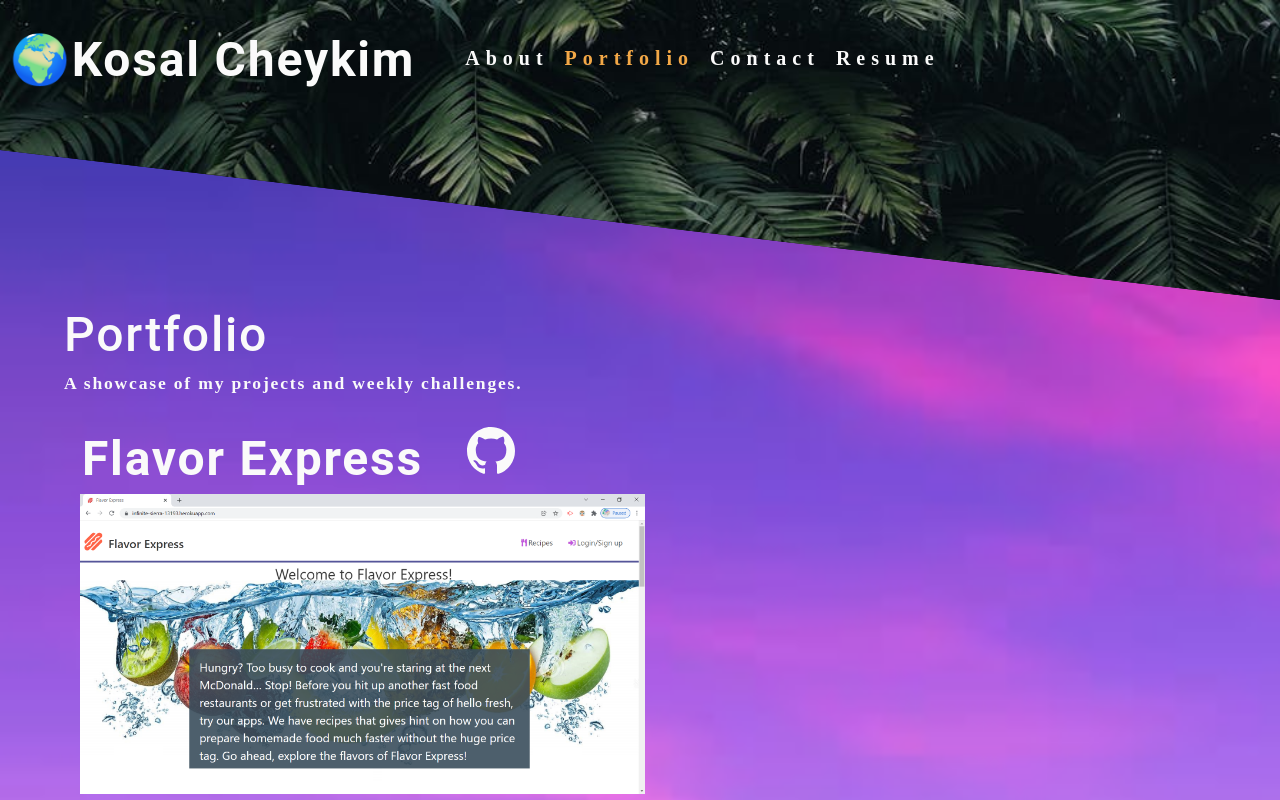
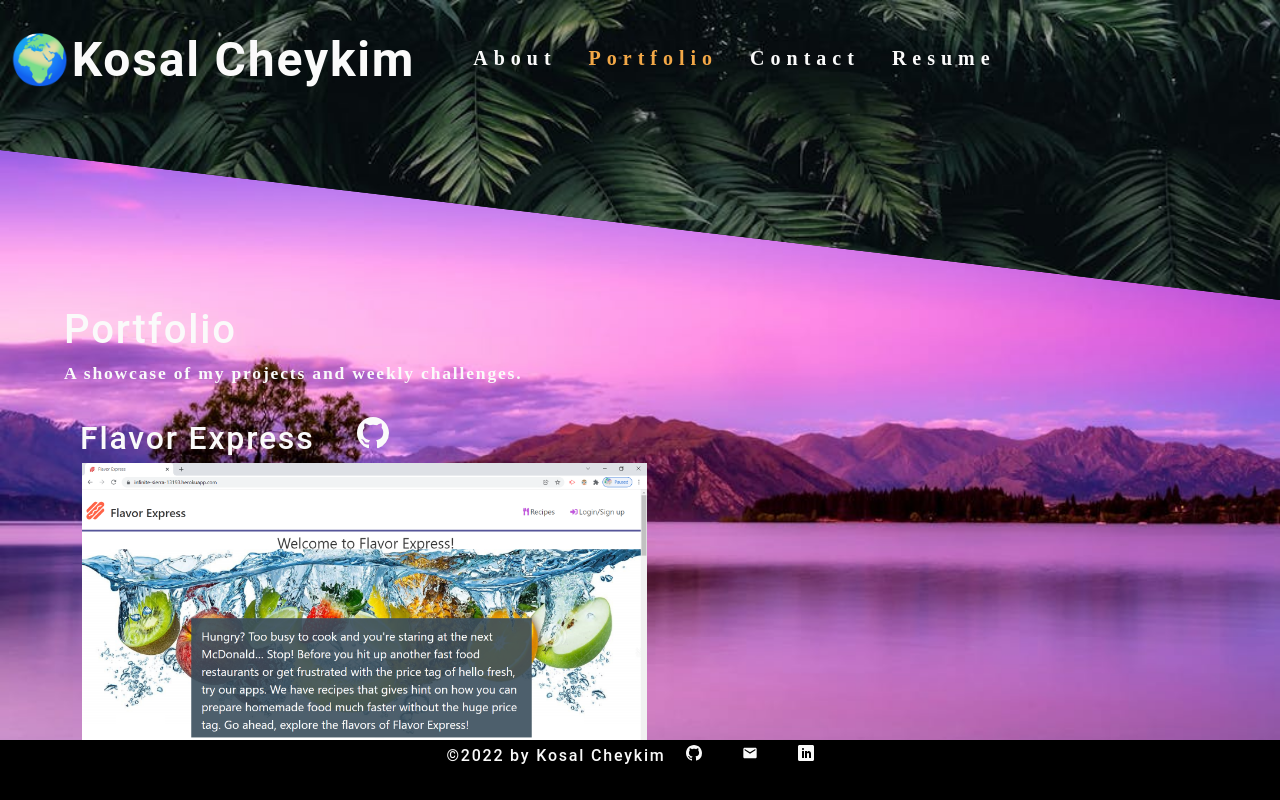
Before and after one commit to kcheykim/cheykim-portfolio, a React (Create React App) app: page / in a window 1280 px wide. Both pictures are taken after a click on the element "Portfolio". Shown: the top 800 px of the page. Built offline with nearby package versions, Linux system fonts and the light colour scheme.

Commit message:
getting the footer centered, fixed to the bottom

```diff
--- a/src/App.js
+++ b/src/App.js
@@ -1,30 +1,31 @@
-import React, { useState } from 'react';
-import Nav from './components/Nav';
-import About from './components/About';
-import Portfolio from './components/Portfolio';
-import Contact from './components/Contact';
+import React, { useState } from "react";
+import Nav from "./components/Nav";
+import Footer from "./components/Footer";
+import About from "./components/About";
+import Portfolio from "./components/Portfolio";
+import Contact from "./components/Contact";
 
 function App() {
   const [categories] = useState([
-    // { name: 'Home', description: 'A showcase of my projects and weekly challenges.' },
-    { name: 'About', description: 'A showcase of my projects and weekly challenges.' },
-    { name: 'Portfolio', description: 'A showcase of my projects and weekly challenges.' },
-    { name: 'Contact', description: 'Ways to contact me.' },
-    { name: 'Resume', description: 'My Resume.' }
+    // { name: "Home", description: "A showcase of my projects and weekly challenges." },
+    { name: "About", description: "A showcase of my projects and weekly challenges." },
+    { name: "Portfolio", description: "A showcase of my projects and weekly challenges." },
+    { name: "Contact", description: "You can submit the form, email me or go to my GitHub." },
+    { name: "Resume", description: "Here is my resume." }
   ]);
 
   const renderPage = () => {
-    if(currentCategory.name === "Portfolio") {
-      return <Portfolio currentCategory={currentCategory}/>;
+    if (currentCategory.name === "Portfolio") {
+      return <Portfolio currentCategory={currentCategory} />;
     }
-    if(currentCategory.name === "About") {
-      return <About currentCategory={currentCategory}/>;
+    if (currentCategory.name === "About") {
+      return <About currentCategory={currentCategory} />;
     }
-    if(currentCategory.name === "Contact") {
-      return <Contact currentCategory={currentCategory}/>;
+    if (currentCategory.name === "Contact") {
+      return <Contact currentCategory={currentCategory} />;
     }
-    if(currentCategory.name === "Resume") {
-      return <Portfolio currentCategory={currentCategory}/>;
+    if (currentCategory.name === "Resume") {
+      return <Portfolio currentCategory={currentCategory} />;
     }
   }
 
@@ -33,11 +34,13 @@
   return (
     <div>
       <Nav categories={categories}
-      setCurrentCategory={setCurrentCategory}
-      currentCategory={currentCategory}></Nav>
+        setCurrentCategory={setCurrentCategory}
+        currentCategory={currentCategory}>
+      </Nav>
       <main>
         {renderPage()}
       </main>
+      <Footer />
     </div>
   );
 }
--- a/src/components/About/index.js
+++ b/src/components/About/index.js
@@ -4,7 +4,12 @@
 function About() {
   return (
     <section id="about">
-      <h1>About Me</h1>
+      <h2>About Me</h2>
+      <h3 id="quote-header">Perserverance, Determination, & Focus</h3>
+      <h4 id="quote">“You may encounter many defeats, but you must not be defeated. In fact, it may be
+        necessary to encounter the defeats, so you can know who you are, what you can rise from, how
+        you can still come out of it.” <br /> ― Maya Angelou
+      </h4>
       <div>
         <img src={coverImage} className="my-2" style={{ alignItems: "center", width: "10%", marginLeft: "5%" }} alt="cover" />
         <div id="left" style={{ float: "right", width: "70%", marginRight: "10%" }}>
--- a/src/components/Contact/index.js
+++ b/src/components/Contact/index.js
@@ -34,7 +34,7 @@
 
     return (
         <section id="contact">
-            <h1 className="my-5">Contact me</h1>
+            <h2 className="my-5">Contact me</h2>
             <form id="contact-form" onSubmit={handleSubmit}>
                 <div className="my-2 flex-row">
                     <label  htmlFor="name">Name:</label>
--- /dev/null
+++ b/src/components/Footer/index.js
@@ -0,0 +1,20 @@
+import React from 'react';
+import { BsGithub } from "react-icons/bs";
+import { MdEmail } from "react-icons/md";
+import { ImLinkedin } from "react-icons/im";
+const Footer = () => {
+  return (
+    <footer className="w-100 mt-auto bg-secondary p-4">
+      <div className="container">
+      <h6>&copy;{new Date().getFullYear()} by Kosal Cheykim
+        <span>
+          <a className="mx-2" href="https://github.com/kcheykim"><BsGithub /></a>
+          <a className="mx-2" href="mailto:kosalcheykim@gmail.com"><MdEmail /></a>
+          <a className="mx-2" href="https://www.linkedin.com/in/kosal-cheykim-75484321b/"><ImLinkedin /></a>
+        </span></h6>
+      </div>
+    </footer>
+  );
+};
+
+export default Footer;
--- a/src/components/Nav/index.js
+++ b/src/components/Nav/index.js
@@ -19,16 +19,16 @@
 
   return (
     <header className='flex-row px-1'>
-      <h2>
+      <h1>
         <a href='/'>
           <span role='img' aria-label='world'>🌍</span>Kosal Cheykim
         </a>
-      </h2>
+      </h1>
       <nav>
         <ul className='flex-row'>
           {categories.map((category) => (
              <li
-             className={`mx-1 ${
+             className={`mx-2 ${
                currentCategory.name === category.name && 'navActive'
                }`}
              key={category.name}
--- a/src/components/Portfolio/index.js
+++ b/src/components/Portfolio/index.js
@@ -5,7 +5,7 @@
   const { name, description } = currentCategory;
   return (
     <section id="portfolio">
-      <h1>{name}</h1>
+      <h2>{name}</h2>
       <p>{description}</p>
       <PortfolioList  />
     </section>
--- a/src/components/Project/index.js
+++ b/src/components/Project/index.js
@@ -1,17 +1,16 @@
 import React from 'react';
-
 import { BsGithub } from "react-icons/bs";
 
 const Project = ({ project }) => {
 
     return (
         <div className="mx-2 my-1">
-            <h1><a href={project.link}>{project.name}</a>
-            <span className="mx-5"><a href={project.git}><BsGithub /></a></span></h1>
-            <img src={require(`../../assets/images/projects/${project.src}`)}
+            <h3>{project.name}
+            <span id="icon" className="mx-5"><a href={project.git}><BsGithub /></a></span></h3>
+            <a href={project.link}><img src={require(`../../assets/images/projects/${project.src}`)}
                 alt={project.name}
                 className="img-thumbnail"
-                key={project.name} />
+                key={project.name} /></a>
             <p>{project.description}</p>
         </div>
     );
--- a/src/index.css
+++ b/src/index.css
@@ -1,10 +1,17 @@
-main {
+/* main {
 	margin: 0 auto;
 	max-width: 100%;
+} */
+
+html,
+body {
+   margin:0;
+   padding:0;
+   height:100%;
 }
 
 :root {
-  --primary: #8c54ff;
+  --primary: #497573;
   --secondary: #F3A847;
   --tertiary: #B12704;
   --light: #fafafa;
@@ -14,17 +21,12 @@
   --spacing-one: calc(1rem * 0.5);
   --spacing-two: calc(1rem);
   --spacing-five: calc(2.5rem);
-
 }
 
 * {
   box-sizing: border-box;
 }
 
-/* html,
-body {
-  min-height: 100%;
-} */
 
 body {
   margin: 0;
@@ -41,29 +43,40 @@
   background-repeat: no-repeat;
 }
 
-h1,
-h2,
-h3,
-h4,
-h5,
-h6 {
+h1,h2,h3,h4,h5,h6 {
   font-family: 'Roboto', sans-serif;
   font-weight: 500;
   margin: 5px 0;
   line-height: 1.25;
 }
 
-h1 {
-  font-size: 2rem;
+#about,
+#portfolio,
+#contact,
+#resume{
+  margin-left: 5%;
+  margin-right: 5%;
 }
 
-h2 {
+/* #about h1,
+#portfolio h1,
+#contact h1,
+#resume h1{
+  font-size: 3rem;
+} */
+
+h1 {
   font-size: 3rem;
   padding-top: 25px;
 }
 
+h2 {
+  font-size: 2.5rem;
+
+}
+
 h3 {
-  font-size: 1.75rem;
+  font-size: 2rem;
 }
 
 h4 {
@@ -104,6 +117,16 @@
     100% 100%, /* right bottom */
     0 50% /* left bottom */
   );
+}
+
+footer{
+  background-color: #000000;
+  position: fixed;
+  bottom:0;
+  width:100%;
+  height:60px;
+  text-align: center;
+  display: flex;
 }
 
 header a {
@@ -261,7 +284,16 @@
   cursor: pointer;
 }
 
-.modalBackdrop {
+#icon, .img-thumbnail {
+  transition: all .2s ease-in-out;
+}
+
+#icon:hover, .img-thumbnail:hover {
+  /* background-color: var(--dark); */
+  transform: scale(1.1);
+}
+
+/* .modalBackdrop {
 	background: rgba(0, 0, 0, .65);
 	bottom: 0;
 	left: 0;
@@ -285,7 +317,7 @@
 	font-size: 18px;
 	font-weight: 600;
 	margin-bottom: 25px;
-}
+} */
 
 button {
 	background: var(--primary);
@@ -319,18 +351,3 @@
   border: var(--darker) solid 3px;
   border-radius: 10px;
 }
-
-#about,
-#portfolio,
-#contact,
-#resume{
-  margin-left: 5%;
-  margin-right: 5%;
-}
-
-#about h1,
-#portfolio h1,
-#contact h1,
-#resume h1{
-  font-size: 3rem;
-}
```
Also changed, not shown: src/assets/me/my-image.JPG (added).
